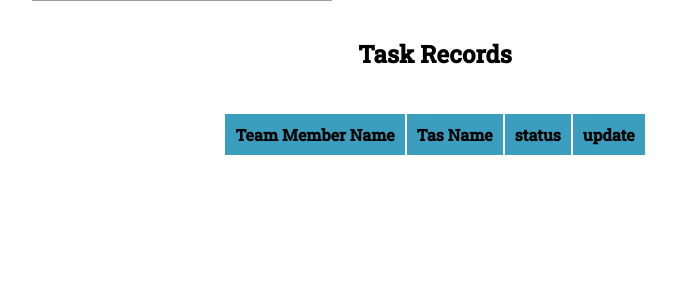
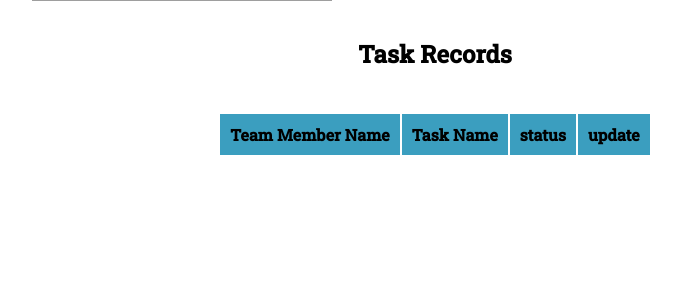
Before and after one commit to Racha-Niharika/to-do-management, a PHP site: page /member.php in a window 1280 px wide; the page is wider, and only the part inside the window is pictured. Shown: the part 94-390 px from the top of that part, without its empty margins (205-886 px from the left). Run offline with PHP 8.4, Linux system fonts and the light colour scheme; data that the repository does not hold is empty; some web fonts are replaced; grey boxes are pictures that could not be loaded.

Commit message:
Update member.php

```diff
--- a/member.php
+++ b/member.php
@@ -1,6 +1,6 @@
 
 <?php
-//Start the session at the beginning of the file
+// Start the session at the beginning of the file
 session_start();
 $searchTerm = '';
 ?>
@@ -233,7 +233,7 @@ if (!$result) {
             <thead>
                 <tr>
                     <th>Team Member Name</th>
-                    <th>Tas Name</th>
+                    <th>Task Name</th>
                     <!-- Add other table headers as needed -->
                     <th>status</th>
                     <th>update</th>
@@ -249,7 +249,7 @@ if (!$result) {
                 echo "<td class='$highlightClass'>" . $taskName . "</td>";  // Display Task Name with highlighting
                 echo "<td>" . $row['status'] . "</td>";  // Display Status
                 echo '<td><a href="update.php">Update</td>'; // Placeholder for Update button/link
-
+                echo "</tr>";
             }
             ?>
             </tbody>
```
